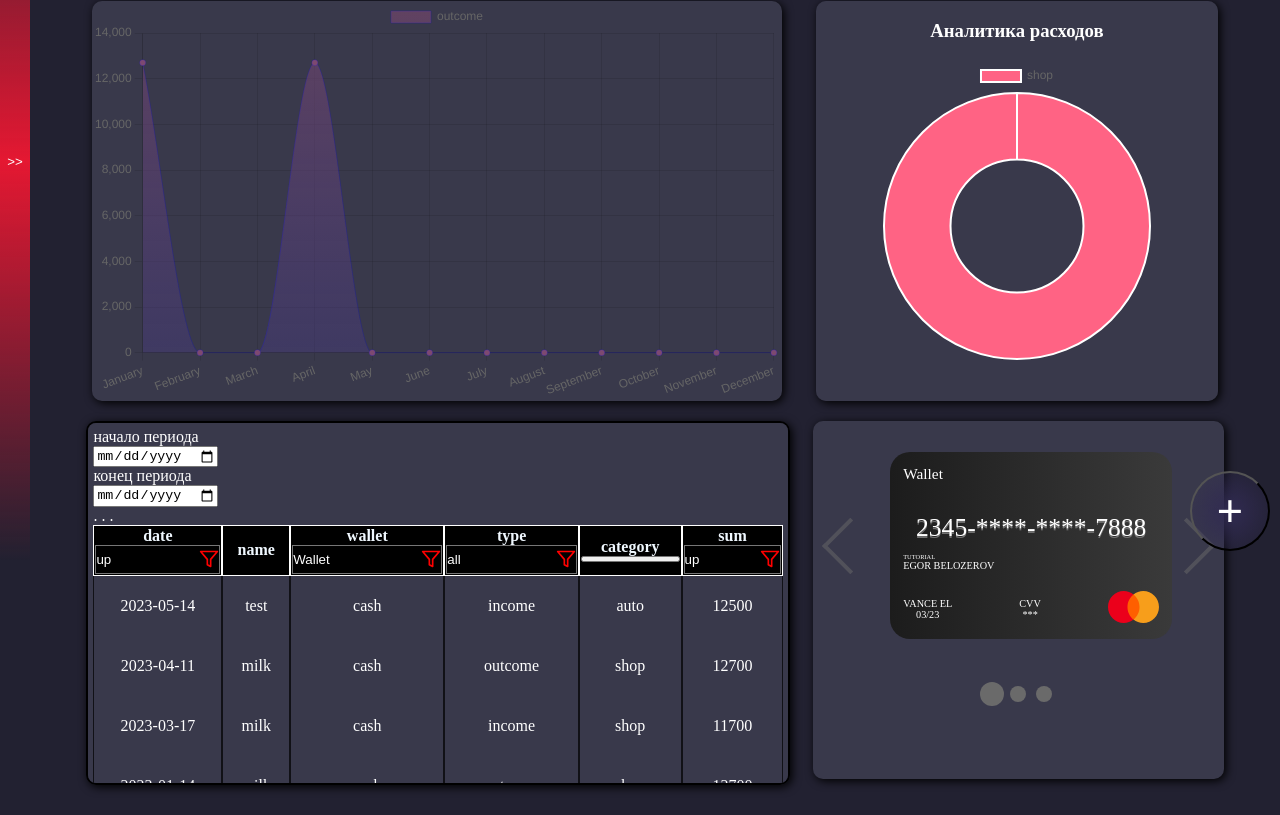
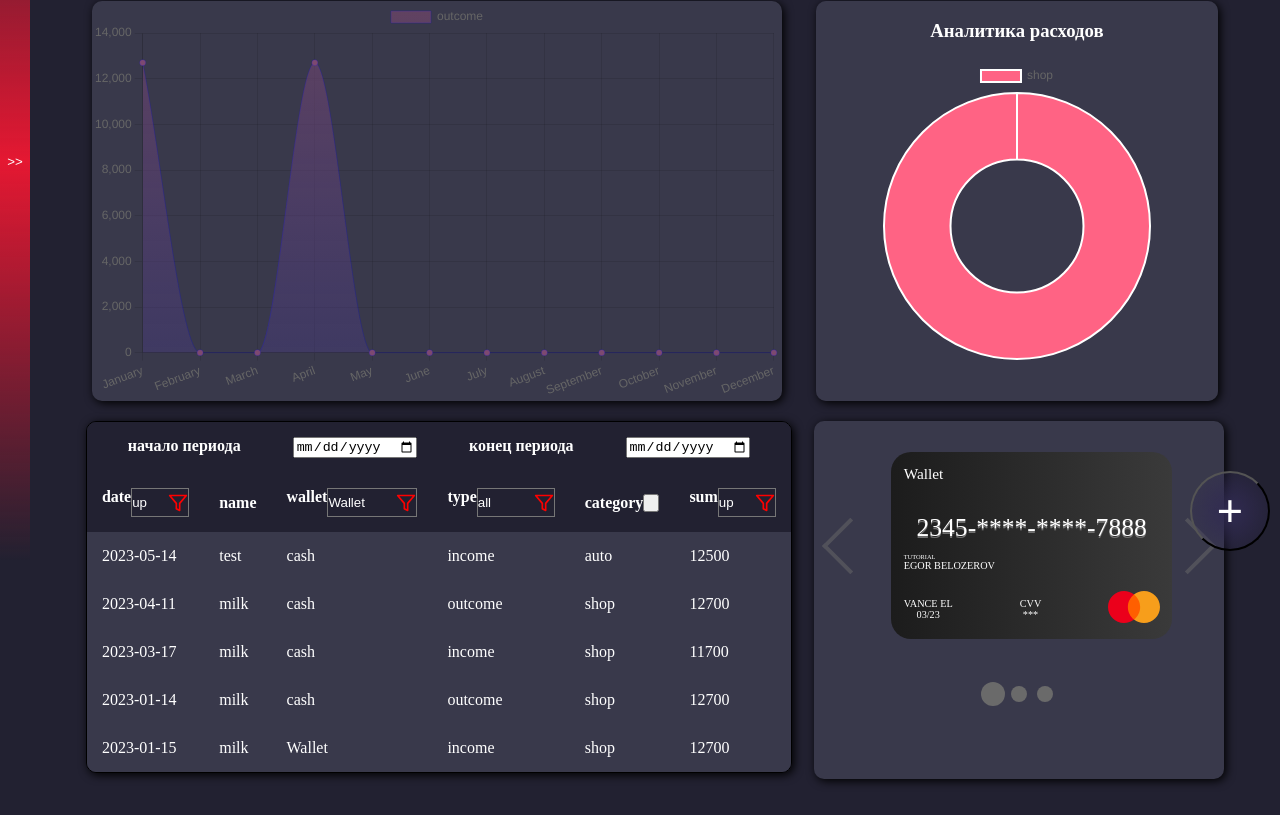
Before and after one commit to shinkar94/myMoney2, a React (Vite) app: page /homepage in a window 1280 px wide. Shown: the part 239-1054 px from the top of the page. Built offline with nearby package versions, Linux system fonts and the light colour scheme.

Commit message:
SuperSelect-refactoring-console-error Change-TableOperations

```diff
--- a/src/Reducer/allStateReducer.ts
+++ b/src/Reducer/allStateReducer.ts
@@ -1,6 +1,5 @@
-import {v1} from "uuid";
-import {OperationsTypeObject} from "../component/AddOperationForm/AddOperationForm";
-import {createSlice} from "@reduxjs/toolkit";
+import {v1} from 'uuid';
+import {createSlice} from '@reduxjs/toolkit';
 
 
 export type OperationsType =
@@ -58,6 +57,165 @@ const initialState: OperationsType[] = [
         wallet: "cash"
     },
     {
+        id: v1(),
+        date: "2023-01-15",
+        name: "milk",
+        value: 12700,
+        type: "income",
+        description: "sdfsdf",
+        category: "shop",
+        wallet: "Wallet"
+    },
+    {
+        id: v1(),
+        date: "2023-01-15",
+        name: "milk",
+        value: 12700,
+        type: "income",
+        description: "sdfsdf",
+        category: "shop",
+        wallet: "Wallet"
+    },
+    {
+        id: v1(),
+        date: "2023-01-15",
+        name: "milk",
+        value: 12700,
+        type: "income",
+        description: "sdfsdf",
+        category: "shop",
+        wallet: "Wallet"
+    },
+    {
+        id: v1(),
+        date: "2023-01-15",
+        name: "milk",
+        value: 12700,
+        type: "income",
+        description: "sdfsdf",
+        category: "shop",
+        wallet: "Wallet"
+    },
+    {
+        id: v1(),
+        date: "2023-01-15",
+        name: "milk",
+        value: 12700,
+        type: "income",
+        description: "sdfsdf",
+        category: "shop",
+        wallet: "Wallet"
+    },
+    {
+        id: v1(),
+        date: "2023-01-15",
+        name: "milk",
+        value: 12700,
+        type: "income",
+        description: "sdfsdf",
+        category: "shop",
+        wallet: "Wallet"
+    },
+    {
+        id: v1(),
+        date: "2023-01-15",
+        name: "milk",
+        value: 12700,
+        type: "income",
+        description: "sdfsdf",
+        category: "shop",
+        wallet: "Wallet"
+    },{
+        id: v1(),
+        date: "2023-01-15",
+        name: "milk",
+        value: 12700,
+        type: "income",
+        description: "sdfsdf",
+        category: "shop",
+        wallet: "Wallet"
+    },{
+        id: v1(),
+        date: "2023-01-15",
+        name: "milk",
+        value: 12700,
+        type: "income",
+        description: "sdfsdf",
+        category: "shop",
+        wallet: "Wallet"
+    },{
+        id: v1(),
+        date: "2023-01-15",
+        name: "milk",
+        value: 12700,
+        type: "income",
+        description: "sdfsdf",
+        category: "shop",
+        wallet: "Wallet"
+    },{
+        id: v1(),
+        date: "2023-01-15",
+        name: "milk",
+        value: 12700,
+        type: "income",
+        description: "sdfsdf",
+        category: "shop",
+        wallet: "Wallet"
+    },{
+        id: v1(),
+        date: "2023-01-15",
+        name: "milk",
+        value: 12700,
+        type: "income",
+        description: "sdfsdf",
+        category: "shop",
+        wallet: "Wallet"
+    },{
+        id: v1(),
+        date: "2023-01-15",
+        name: "milk",
+        value: 12700,
+        type: "income",
+        description: "sdfsdf",
+        category: "shop",
+        wallet: "Wallet"
+    },{
+        id: v1(),
+        date: "2023-01-15",
+        name: "milk",
+        value: 12700,
+        type: "income",
+        description: "sdfsdf",
+        category: "shop",
+        wallet: "Wallet"
+    },{
+        id: v1(),
+        date: "2023-01-15",
+        name: "milk",
+        value: 12700,
+        type: "income",
+        description: "sdfsdf",
+        category: "shop",
+        wallet: "Wallet"
+    },{
+        id: v1(),
+        date: "2023-01-15",
+        name: "milk",
+        value: 12700,
+        type: "income",
+        description: "sdfsdf",
+        category: "shop",
+        wallet: "Wallet"
+    },{
+        id: v1(),
+        date: "2023-01-15",
+        name: "milk",
+        value: 12700,
+        type: "income",
+        description: "sdfsdf",
+        category: "shop",
+        wallet: "Wallet"
+    },{
         id: v1(),
         date: "2023-01-15",
         name: "milk",
--- a/src/component/Content/HomePage/HomeContent/TableOperations/TableOperations.tsx
+++ b/src/component/Content/HomePage/HomeContent/TableOperations/TableOperations.tsx
@@ -1,20 +1,20 @@
 import React, {ChangeEvent, useState} from 'react';
-import {useAppSelector} from "../../../../../Hok/useAppSelector";
-import styled from "styled-components";
-import filter from "../../../../../img/filter.svg"
-import {useDispatch} from "react-redux";
+import {useAppSelector} from '../../../../../Hok/useAppSelector';
+import styled from 'styled-components';
+import filter from '../../../../../img/filter.svg'
+import {useDispatch} from 'react-redux';
 // import {sortDateAC, sortSumAC} from "../../../../../Reducer/allStateReducer";
-import {CardsReducerType} from "../../../../../Reducer/cardsReducer";
-import {AllState, WalletSelector} from "../../../../../Selectors/Selectors";
+import {CardsReducerType} from '../../../../../Reducer/cardsReducer';
+import {AllState, WalletSelector} from '../../../../../Selectors/Selectors';
 
 export const TableOperations = () => {
     const state = useAppSelector(AllState)
-    const cardState:CardsReducerType[] = useAppSelector(WalletSelector)
+    const cardState: CardsReducerType[] = useAppSelector(WalletSelector)
     const walletName = cardState.map(el => ({value: el.name}))
     const dispatch = useDispatch()
 
     const [filterType, setFilterType] = useState<string>('')
-    const [tableMenu, setTableMenu] = useState<boolean>(true)
+    // const [tableMenu, setTableMenu] = useState<boolean>(true)
     const [dateRange, setDateRange] = useState({
         firstDate: '',
         secondDate: ''
@@ -40,7 +40,7 @@ export const TableOperations = () => {
                 : state
     }
     let filteredForRender = FilteredState()
-    const FilterWallet = (nameWallet: ChangeEvent<HTMLSelectElement>) =>{
+    const FilterWallet = (nameWallet: ChangeEvent<HTMLSelectElement>) => {
         console.log(filteredForRender)
         filteredForRender.filter(el => el.wallet === nameWallet.currentTarget.value)
         // return (filterType === 'income')
@@ -70,29 +70,64 @@ export const TableOperations = () => {
 
     return (
         <TableWrapper>
-            {tableMenu
-                ? <div>
-                    <div>начало периода</div>
-                    <input type="date"
-                           onChange={(e) => setDateRange({...dateRange, firstDate: e.currentTarget.value})}/>
-                    <div>конец периода</div>
-                    <input type="date"
-                           onChange={(e) => setDateRange({...dateRange, secondDate: e.currentTarget.value})}/>
-                    <div onClick={() => setTableMenu(!tableMenu)}> . . .</div>
-                </div>
-                :
-                <div>Название таблицы
-                    <div onClick={() => setTableMenu(!tableMenu)}>...</div></div>}
+            {
+                // tableMenu ?
+
+
+                // <div>
+                //     <div>начало периода</div>
+                //     <input type="date"
+                //            onChange={(e) => setDateRange({...dateRange, firstDate: e.currentTarget.value})}/>
+                //     <div>конец периода</div>
+                //     <input type="date"
+                //            onChange={(e) => setDateRange({...dateRange, secondDate: e.currentTarget.value})}/>
+                //     {/*<div onClick={() => setTableMenu(!tableMenu)}> . . .</div>*/}
+                // </div>
+
+
+                // :
+                // <div>Название таблицы
+                //     <div onClick={() => setTableMenu(!tableMenu)}>...</div></div>
+            }
             <Table>
                 <thead>
+                <tr>
+                    <th colSpan={6}>
+                        <div>
+                            <span>начало периода</span>
+                            <input type="date"
+                                   onChange={(e) => setDateRange({
+                                       ...dateRange,
+                                       firstDate: e.currentTarget.value
+                                   })}/>
+                            <span>конец периода</span>
+                            <input type="date"
+                                   onChange={(e) => setDateRange({
+                                       ...dateRange,
+                                       secondDate: e.currentTarget.value
+                                   })}/>
+                        </div>
+                    </th>
+                    {/*<th>начало периода</th>*/}
+                    {/*<th colSpan={2}>*/}
+                    {/*    <input type="date"*/}
+                    {/*           onChange={(e) => setDateRange({...dateRange, firstDate: e.currentTarget.value})}/>*/}
+                    {/*</th>*/}
+                    {/*<th>конец периода</th>*/}
+                    {/*<th colSpan={2}>*/}
+                    {/*    <input type="date"*/}
+                    {/*           onChange={(e) => setDateRange({...dateRange, secondDate: e.currentTarget.value})}/>*/}
+                    {/*</th>*/}
+                </tr>
+
                 <tr>
                     <th>
                         <div>
                             date
 
                             <select onChange={FilterDate}>
-                                <option value={"up"}>up</option>
-                                <option value={"down"}>down</option>
+                                <option value={'up'}>up</option>
+                                <option value={'down'}>down</option>
                             </select>
                         </div>
                     </th>
@@ -106,7 +141,8 @@ export const TableOperations = () => {
                             wallet
                             <select onChange={FilterWallet}>
                                 {
-                                    walletName.map((el, index) => <option key={index} value={el.value}>{el.value}</option>)
+                                    walletName.map((el, index) => <option key={index}
+                                                                          value={el.value}>{el.value}</option>)
                                 }
                             </select>
                         </div>
@@ -115,9 +151,9 @@ export const TableOperations = () => {
                         <div>
                             type
                             <select onChange={OnChangeTypeHandler}>
-                                <option value={"all"}>all</option>
-                                <option value={"income"}>income</option>
-                                <option value={"outcome"}>outcome</option>
+                                <option value={'all'}>all</option>
+                                <option value={'income'}>income</option>
+                                <option value={'outcome'}>outcome</option>
                             </select>
                         </div>
                     </th>
@@ -132,8 +168,8 @@ export const TableOperations = () => {
                         <div>
                             sum
                             <select onChange={FilterSum}>
-                                <option value={"up"}>up</option>
-                                <option value={"down"}>down</option>
+                                <option value={'up'}>up</option>
+                                <option value={'down'}>down</option>
                             </select>
                         </div>
                     </th>
@@ -162,10 +198,9 @@ const TableWrapper = styled.div`
   height: 350px;
   overflow: auto;
   min-width: 60%;
-  border: 2px solid black;
+  border: 1px solid black;
   box-shadow: 2px 2px 10px black;
   border-radius: 10px;
-  padding: 5px;
   background: #39394B;
 `
 
@@ -173,24 +208,35 @@ const Table = styled.table`
   width: 100%;
   border-collapse: separate;
   border-spacing: 0;
-  text-align: center;
+  text-align: left;
+  overflow: hidden;
+  transform: translate(0%, 0%);
 
-  & thead {
+  th,
+  td {
+    padding: 15px;
 
-    position: sticky;
-    top: 0;
-    background: black;
-    color: aliceblue;
+  }
 
-    & tr th {
-      border: 1px solid white;
+  thead {
+    tr {
+      div{
+        display: flex;
+        justify-content: space-around;
+        flex-direction: row;
+      }
+    }
 
-      & div {
+    th {
+      background-color: #222131;
+    }
+
+    div {
       display: flex;
       justify-content: center;
       flex-direction: column;
 
-        & select {
+      select {
           // background-image: url(${filter});
         // background-repeat: no-repeat;
         // background-position: center;
@@ -199,7 +245,7 @@ const Table = styled.table`
         // border: none;
         // cursor: pointer;
         appearance: none;
-          background-color: black;
+        background-color: #222131;
         color: white;
         background-image: url(${filter});
         background-size: 20px;
@@ -208,17 +254,94 @@ const Table = styled.table`
         padding: 6px 24px 6px 0;
       }
     }
+  }
 
+  tbody {
+    tr {
+      &:hover {
+        background-color: rgba(255, 255, 255, 0.3);
       }
     }
 
-  & tbody tr {
-    height: 60px;
+    td {
+      position: relative;
 
-    & td {
-      border-left: 1px solid rgba(0, 0, 0, 0.7);
-      border-right: 1px solid rgba(0, 0, 0, 0.7);
+      &:hover {
+        &:before {
+          content: "";
+          position: absolute;
+          left: 0;
+          right: 0;
+          top: -10000px;
+          bottom: -10000px;
+          background-color: rgba(255, 255, 255, 0.2);
+          z-index: -1;
         }
-
+      }
+    }
   }
 `
+// const TableWrapper = styled.div`
+//   height: 350px;
+//   overflow: auto;
+//   min-width: 60%;
+//   border: 2px solid black;
+//   box-shadow: 2px 2px 10px black;
+//   border-radius: 10px;
+//   padding: 5px;
+//   background: #39394B;
+// `
+//
+// const Table = styled.table`
+//   width: 100%;
+//   border-collapse: separate;
+//   border-spacing: 0;
+//   text-align: center;
+//
+//    thead {
+//
+//     position: sticky;
+//     top: 0;
+//     background: #222131;
+//     color: aliceblue;
+//
+//      tr th {
+//       border: 1px solid white;
+//
+//        div {
+//         display: flex;
+//         justify-content: center;
+//         flex-direction: column;
+//
+//          select {
+//             // background-image: url(${filter});
+//           // background-repeat: no-repeat;
+//           // background-position: center;
+//           // background-size: 15px;
+//           // background-color: transparent;
+//           // border: none;
+//           // cursor: pointer;
+//           appearance: none;
+//           background-color: #222131;
+//           color: white;
+//           background-image: url(${filter});
+//           background-size: 20px;
+//           background-repeat: no-repeat;
+//           background-position: right;
+//           padding: 6px 24px 6px 0;
+//         }
+//       }
+//
+//     }
+//   }
+//
+//    tbody tr {
+//     height: 60px;
+//
+//      td {
+//       border-left: 1px solid rgba(0, 0, 0, 0.7);
+//       border-right: 1px solid rgba(0, 0, 0, 0.7);
+//     }
+//
+//   }
+// `
--- a/src/component/common/SuperSelect.tsx
+++ b/src/component/common/SuperSelect.tsx
@@ -1,11 +1,5 @@
-import React, {
-    SelectHTMLAttributes,
-    DetailedHTMLProps,
-    ChangeEvent,
-} from 'react'
-import s from './SuperSelect.module.css'
-import {OperationsType} from "../../Reducer/allStateReducer";
-import {OperationsTypeObject} from "../AddOperationForm/AddOperationForm";
+import React, {ChangeEvent,} from 'react'
+import {OperationsTypeObject} from '../AddOperationForm/AddOperationForm';
 
 
 type SuperSelectPropsType = {
@@ -19,7 +13,7 @@ export const SuperSelect: React.FC<SuperSelectPropsType> = (props) => {
     const {options, onChangeOption, property,newItem} = props
 
     const mappedOptions= options.map((o, index) => (
-        <option key={o.id} value={o.value}>
+        <option key={index} value={o.value}>
             {o.value}
         </option>
     ))
```
Lines whose indentation alone changed are shown as unchanged.
